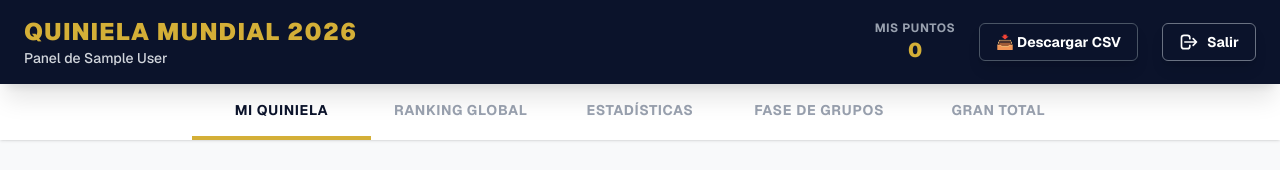
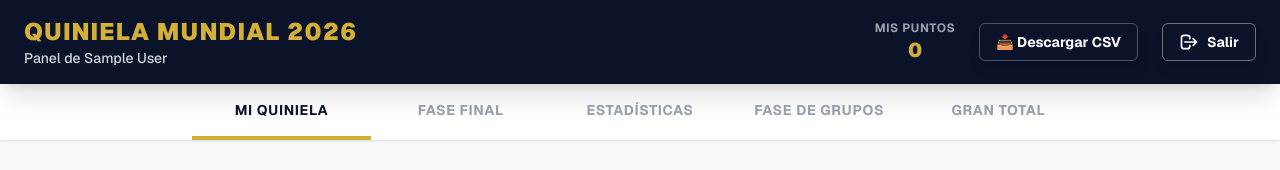
Before and after one commit to svelascotellez/Quiniela2026-3, a Next.js app: page / in a window 1280 px wide. Shown: the top 170 px of the page. Built offline with nearby package versions, Linux system fonts and the light colour scheme; no server answers; the database is empty; sample sign-in values are in the browser's storage.

Commit message:
style: rename ranking global tab to fase final

```diff
--- a/src/app/page.tsx
+++ b/src/app/page.tsx
@@ -90,7 +90,7 @@ export default async function Home() {
     <div className="max-w-3xl mx-auto p-4 md:p-8">
       <div className="bg-[#dcf8c6] rounded-xl shadow-lg border border-[#c1e2a4] p-6 mb-8 text-[#0b132b]">
         <h2 className="text-xl md:text-2xl font-black mb-2 flex items-center gap-2">
-          🏆 CLASIFICACIÓN QUINIELA MUNDIAL 2026 🏆
+          🏆 RESULTADOS: FASE FINAL 🏆
         </h2>
         <div className="flex flex-col md:flex-row md:items-center justify-between mb-4 gap-4">
           <div>
--- a/src/components/UserTabs.tsx
+++ b/src/components/UserTabs.tsx
@@ -34,13 +34,13 @@ export function UserTabs({
           </button>
           <button
             onClick={() => setActiveTab("ranking")}
-            className={`flex-1 py-4 text-center font-bold text-sm uppercase tracking-wider transition-colors border-b-4 ${
+            className={`flex-1 py-4 text-center font-bold text-xs md:text-sm uppercase tracking-wider transition-colors border-b-4 ${
               activeTab === "ranking"
                 ? "border-[#d4af37] text-[#0b132b]"
                 : "border-transparent text-gray-400 hover:text-gray-600 hover:bg-gray-50"
             }`}
           >
-            Ranking Global
+            Fase Final
           </button>
           <button
             onClick={() => setActiveTab("dashboard")}
```
Also changed, not shown: 1 other file (tests, documents, lock files or other folders).
